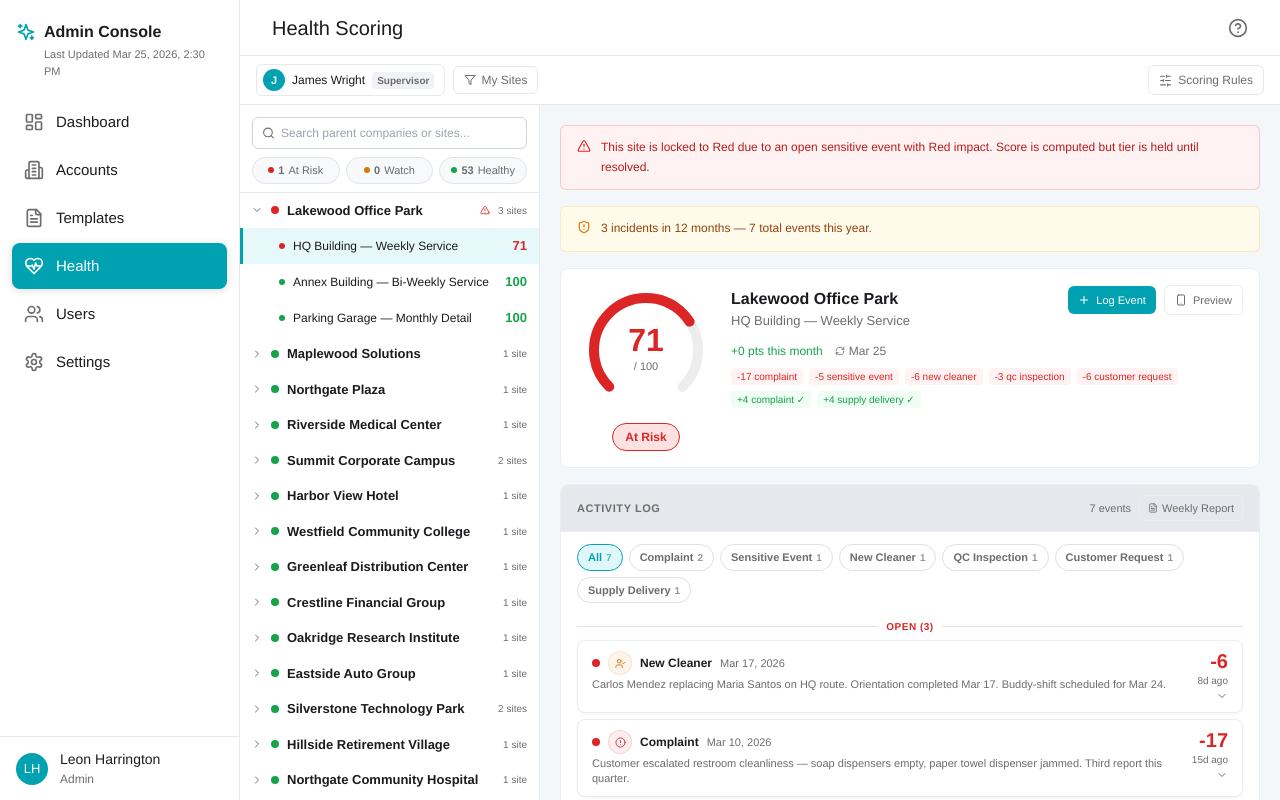
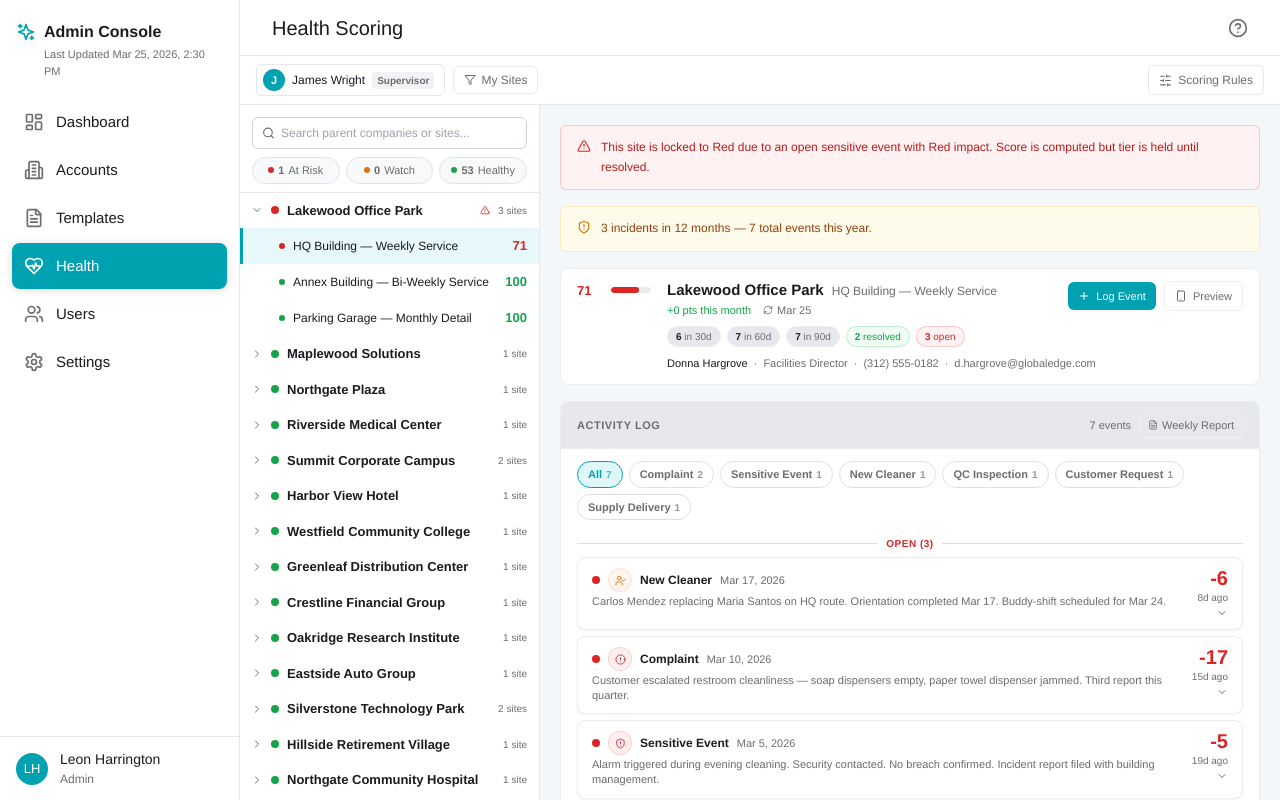
Before and after one commit to raghav-mandadi/servicemaster-playground, a React (Vite) app: page /health in a window 1280 px wide. Built offline with nearby package versions, Linux system fonts and the light colour scheme.

Commit message:
feat: flatten site detail header card — summary chips, primary contact, remove breakdown

```diff
--- a/src/components/health/admin/HealthDetail.tsx
+++ b/src/components/health/admin/HealthDetail.tsx
@@ -9,7 +9,7 @@ import { WeeklyReportModal } from './WeeklyReportModal';
 import type { AccountHealthScore, HealthTier, HealthEvent } from '../../../types/health';
 import type { HealthSelection } from './AccountHealthList';
 import type { ScoringConfig } from '../../../data/scoringConfig';
-import { computeLiveScore } from '../../../utils/healthScoring';
+import { computeLiveScore, isInherentlyPositive } from '../../../utils/healthScoring';
 
 interface HealthDetailProps {
   selection:           HealthSelection;
@@ -31,6 +31,10 @@ const TIER_COLOR: Record<HealthTier, string> = {
   red:    '#DC2626',
 };
 
+
+function isDisplayResolved(event: HealthEvent): boolean {
+  return !!event.resolvedAt || event.resolutionStatus === 'resolved' || isInherentlyPositive(event);
+}
 
 // ─── Shared banners ───────────────────────────────────────────────────────────
 
@@ -245,8 +249,8 @@ function DealDetail({ account, onOpenPhonePreview, scoringConfig, events, onAddE
       )}
 
       {/* Score header */}
-      <div className="bg-white border border-border-card rounded-[8px] px-5 py-4 flex items-start gap-5 relative">
-        <div className="absolute top-4 right-4 flex items-center gap-2">
+      <div className="bg-white border border-border-card rounded-[8px] px-4 py-3 flex items-start gap-4 relative">
+        <div className="absolute top-3 right-4 flex items-center gap-2">
           <button
             onClick={() => setShowLogEvent(true)}
             className="flex items-center gap-1.5 text-[11px] text-white bg-[#00A2B2] hover:bg-[#008A99] px-2.5 py-1.5 rounded-[6px] transition-colors"
@@ -264,11 +268,15 @@ function DealDetail({ account, onOpenPhonePreview, scoringConfig, events, onAddE
             </button>
           )}
         </div>
-        <ScoreGauge score={displayScore} tier={displayTier} size="lg" />
-        <div className="flex-1 pt-1">
-          <p className="text-[16px] font-semibold text-text-primary leading-tight">{account.accountName}</p>
-          <p className="text-[13px] text-text-subtle mt-0.5">{account.dealName}</p>
-          <div className="flex items-center gap-3 mt-3 text-[12px] text-text-subtle">
+        <ScoreGauge score={displayScore} tier={displayTier} size="sm" />
+        <div className="flex-1 min-w-0">
+          {/* Name + deal */}
+          <div className="flex items-baseline gap-2 flex-wrap pr-28">
+            <p className="text-[15px] font-semibold text-text-primary leading-tight">{account.accountName}</p>
+            <p className="text-[12px] text-text-subtle">{account.dealName}</p>
+          </div>
+          {/* Trend + date */}
+          <div className="flex items-center gap-3 mt-0.5 text-[11px] text-text-subtle">
             <span style={{ color: account.trend >= 0 ? '#16A34A' : '#DC2626' }}>
               {account.trend >= 0 ? '+' : ''}{account.trend} pts this month
             </span>
@@ -277,22 +285,44 @@ function DealDetail({ account, onOpenPhonePreview, scoringConfig, events, onAddE
               {new Date(account.lastComputedAt).toLocaleDateString('en-US', { month: 'short', day: 'numeric' })}
             </span>
           </div>
-          {/* Live score breakdown for demo deal */}
-          {liveScore && liveScore.breakdown.length > 0 && (
-            <div className="flex flex-wrap gap-1.5 mt-2">
-              {liveScore.breakdown.map(item => (
-                <span
-                  key={item.eventId}
-                  className="text-[10px] px-1.5 py-px rounded"
-                  style={{
-                    background: item.impact > 0 ? '#F0FDF4' : item.impact < 0 ? '#FEF2F2' : '#F4F7FA',
-                    color:      item.impact > 0 ? '#16A34A'  : item.impact < 0 ? '#DC2626'  : '#6D6D6D',
-                  }}
-                >
-                  {item.impact > 0 ? '+' : ''}{item.impact} {item.label.replace(/_/g, ' ')}
-                  {item.resolved ? ' ✓' : ''}
+          {/* Activity summary chips */}
+          <div className="flex items-center gap-1.5 mt-2 flex-wrap">
+            {([30, 60, 90] as const).map(days => {
+              const cutoff = Date.now() - days * 86_400_000;
+              const count  = allEvents.filter(e => new Date(e.loggedAt).getTime() >= cutoff).length;
+              return (
+                <span key={days} className="text-[10px] px-2 py-0.5 rounded-full border border-border-card bg-surface-header text-text-subtle">
+                  <span className="font-semibold text-text-primary">{count}</span> in {days}d
                 </span>
-              ))}
+              );
+            })}
+            {(() => {
+              const resolved = allEvents.filter(e => isDisplayResolved(e)).length;
+              return resolved > 0 ? (
+                <span className="text-[10px] px-2 py-0.5 rounded-full border border-[#16A34A]/20 bg-[#F0FDF4] text-[#16A34A]">
+                  <span className="font-semibold">{resolved}</span> resolved
+                </span>
+              ) : null;
+            })()}
+            {(() => {
+              const open = allEvents.filter(e => !isDisplayResolved(e) && e.resolutionStatus == null).length;
+              return open > 0 ? (
+                <span className="text-[10px] px-2 py-0.5 rounded-full border border-[#DC2626]/20 bg-[#FEF2F2] text-[#DC2626]">
+                  <span className="font-semibold">{open}</span> open
+                </span>
+              ) : null;
+            })()}
+          </div>
+          {/* Primary contact */}
+          {account.primaryContact && (
+            <div className="mt-2 flex items-center gap-1.5 text-[11px] text-text-subtle flex-wrap">
+              <span className="font-medium text-text-primary">{account.primaryContact.name}</span>
+              <span>·</span>
+              <span>{account.primaryContact.title}</span>
+              <span>·</span>
+              <span>{account.primaryContact.phone}</span>
+              <span>·</span>
+              <span>{account.primaryContact.email}</span>
             </div>
           )}
         </div>
```
